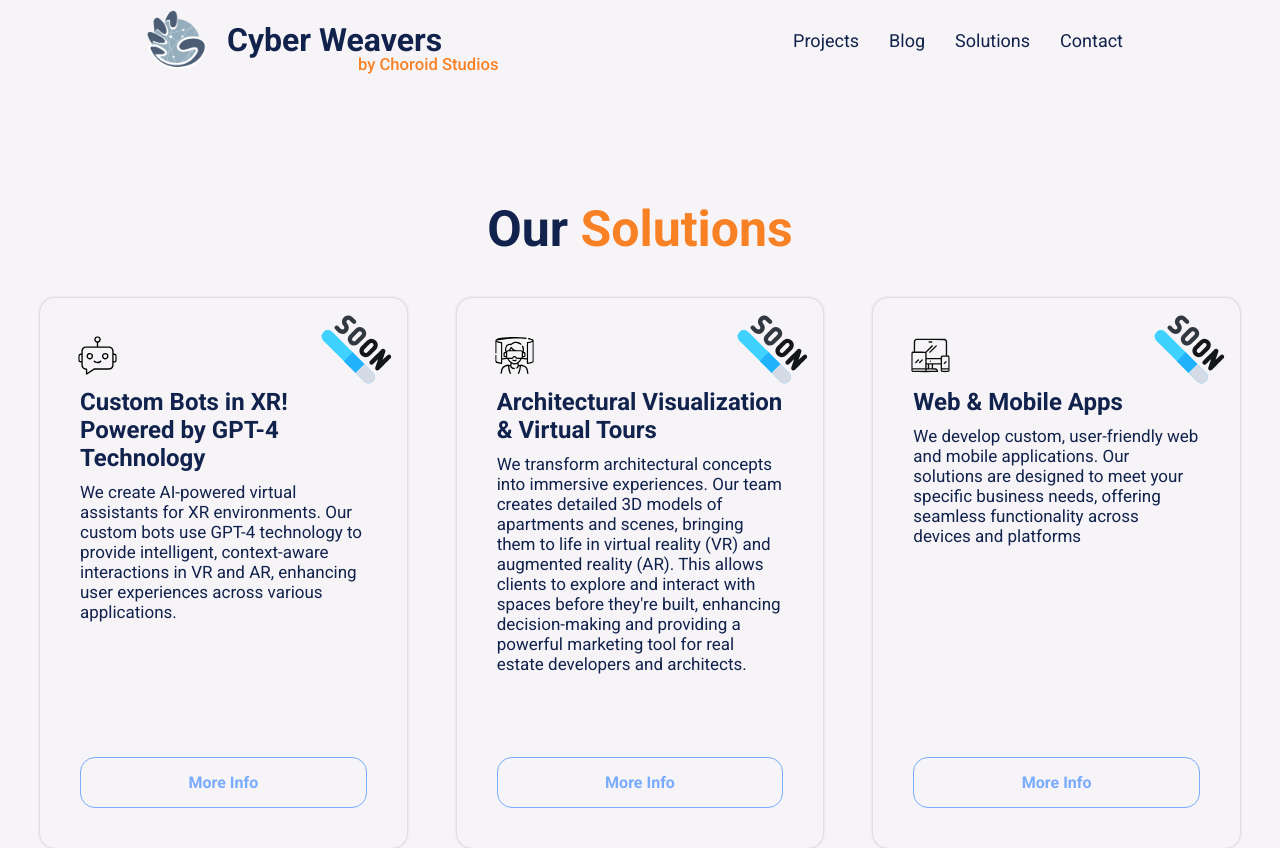
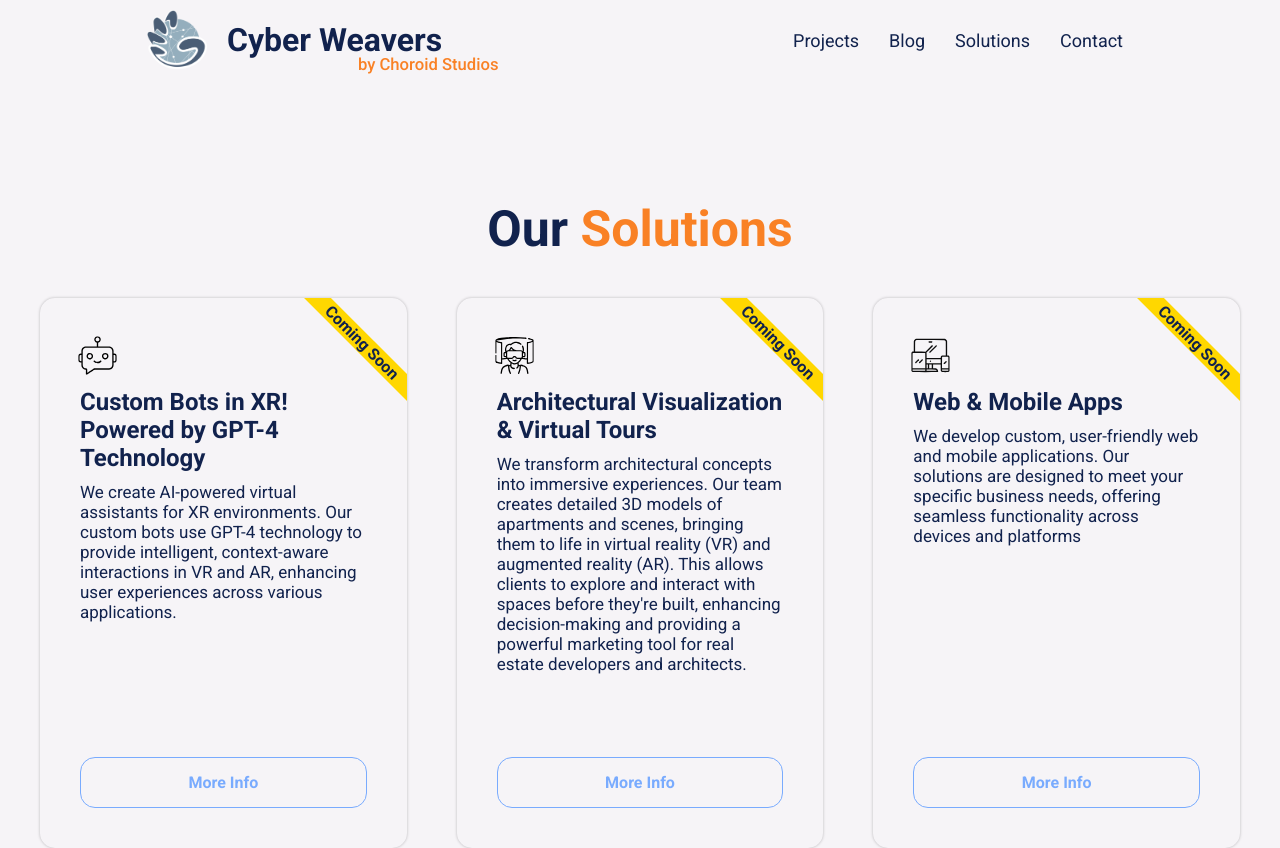
Before and after one commit to rabeeqiblawi/portfolio-nextjs, a Next.js app: page /solutions in a window 1280 px wide. Shown: the top 848 px of the page. Built offline with nearby package versions, Linux system fonts and the light colour scheme.

Commit message:
change coming soon Icon

```diff
--- a/src/components/cards/InfoCard.jsx
+++ b/src/components/cards/InfoCard.jsx
@@ -3,8 +3,8 @@ import styles from './InfoCard.module.scss';
 import Image from 'next/image';
 import Link from 'next/link';
 
-const InfoCard = ({ icon, title, description, actionText, actionLink, commingSoon }) => {
-    commingSoon ="/icons/soon.svg";
+const InfoCard = ({ icon, title, description, actionText, actionLink, comingSoon }) => {
+    comingSoon ="/icons/soon.svg";
     return (
         <div className={styles.container}>
             <div className={styles.content}>
@@ -16,10 +16,9 @@ const InfoCard = ({ icon, title, description, actionText, actionLink, commingSoo
                         <button className={styles.previewWebsiteButton}>{actionText}</button>
                     </Link>
                 }
-                {commingSoon &&
-                    <Image src={commingSoon} alt={title} className={styles.comingSoon} width={70} height={70} />
+                {comingSoon &&
+                    <div className={styles.comingSoon}>Coming Soon</div>
                 }
-
             </div>
         </div>
     );
--- a/src/components/cards/InfoCard.module.scss
+++ b/src/components/cards/InfoCard.module.scss
@@ -9,6 +9,7 @@
     transition: 0.6s;
     width: 31%;
     height: 550px;
+    overflow: hidden;
 
     &:hover {
         box-shadow: 0px 0px 8px #00000030;
@@ -57,14 +58,22 @@
                 background: var(--main-color);
                 color: var(--text-light);
             }
+        }
 
-        }
-        .comingSoon{
+        .comingSoon {
+            color: var(--text-dark);
+            font-weight: bold;
+            margin-top: 10px;
+            background: gold;
+            text-align: center;
             position: absolute;
-            right: 15px;
-            top: 15px;
+            right: -40px;
+            top: 25px;
+            width: 170px;
             transform: rotate(45deg);
         }
+
+
     }
 }
 
```
